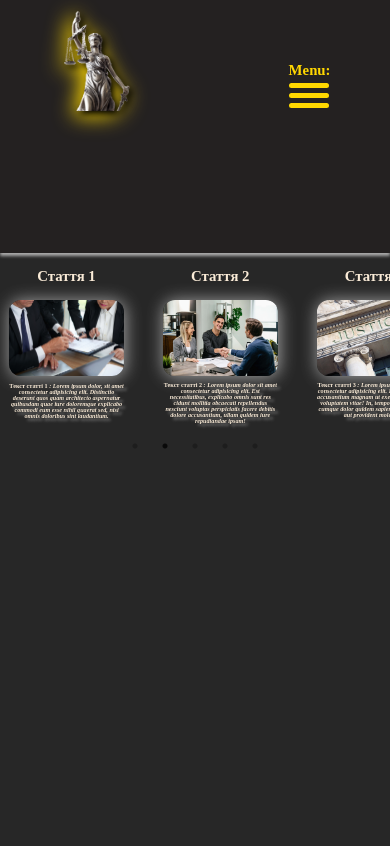
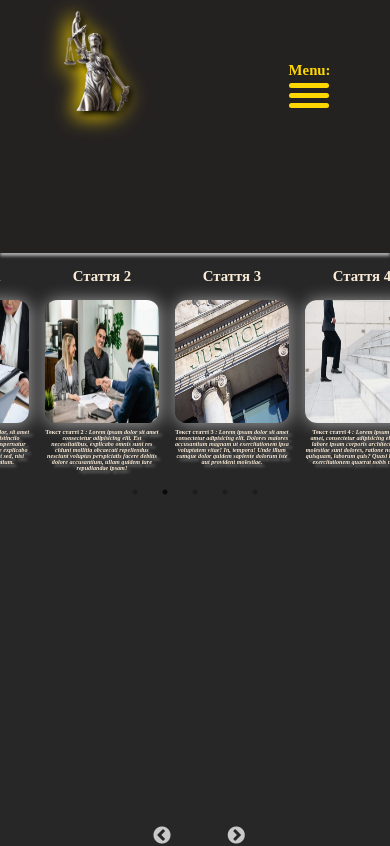
Before and after one commit to FoxDev777/header_proba, a React (Create React App) app: page / in a window 390 px wide. Built offline with nearby package versions, Linux system fonts and the light colour scheme.

Commit message:
headerMobile&&slider

```diff
--- a/src/components/SimpleSlider/SimpleSlider.jsx
+++ b/src/components/SimpleSlider/SimpleSlider.jsx
@@ -27,6 +27,7 @@ export default function SimpleSlider() {
               <img
                 onClick={() => window.open(`${elem.url}`)}
                 width={17}
+                height={10}
                 className="imageSlider"
                 src={elem.img}
                 alt="imageSlider"
--- a/src/components/SimpleSlider/simpleSlider.css
+++ b/src/components/SimpleSlider/simpleSlider.css
@@ -6,6 +6,7 @@
   justify-content: center;
   flex-direction: column;
   width: calc(var(--index) * 17);
+  margin-left: 4vw;
 }
 .sliderWrapper h3 {
   font-size: calc(var(--index) * 1.2);
@@ -27,6 +28,7 @@
 }
 .imageSlider {
   width: calc(var(--index) * 17);
+  height: calc(var(--index) * 10);
   cursor: pointer;
   box-shadow: 1px 1px 17px darkgray;
   border-radius: 12px;
@@ -36,17 +38,18 @@
  transform: scale(1.1);
 }
 
-.slick-prev {
-  left: -220px;
+ .slick-prev {
+  left: 39vw;
+  top: 69vh;
   z-index: 1;
 }
 .slick-next {
-  left: -280px;
+  left: 58vw;
+  top: 69vh;
+  z-index: 1;
 }
-.slick-track {
-  display: flex;
-  gap: 5vw;
-}
+
+
 @media screen and (max-width: 1280px) {
   .sliderWrapper,
   .imageSlider {
```
Also changed, not shown: package.json (+8 -1 lines), 1 other file (tests, documents, lock files or other folders).
